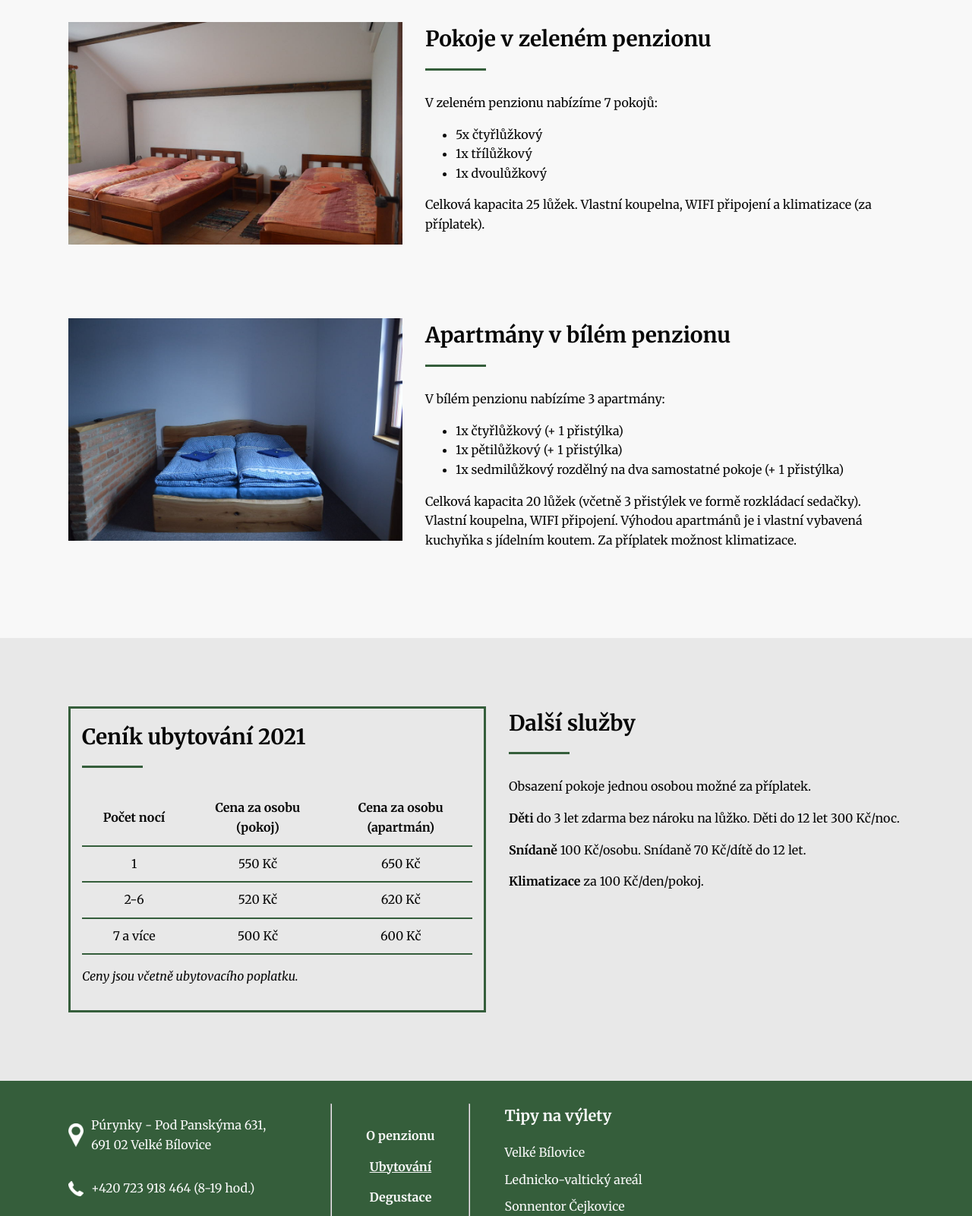
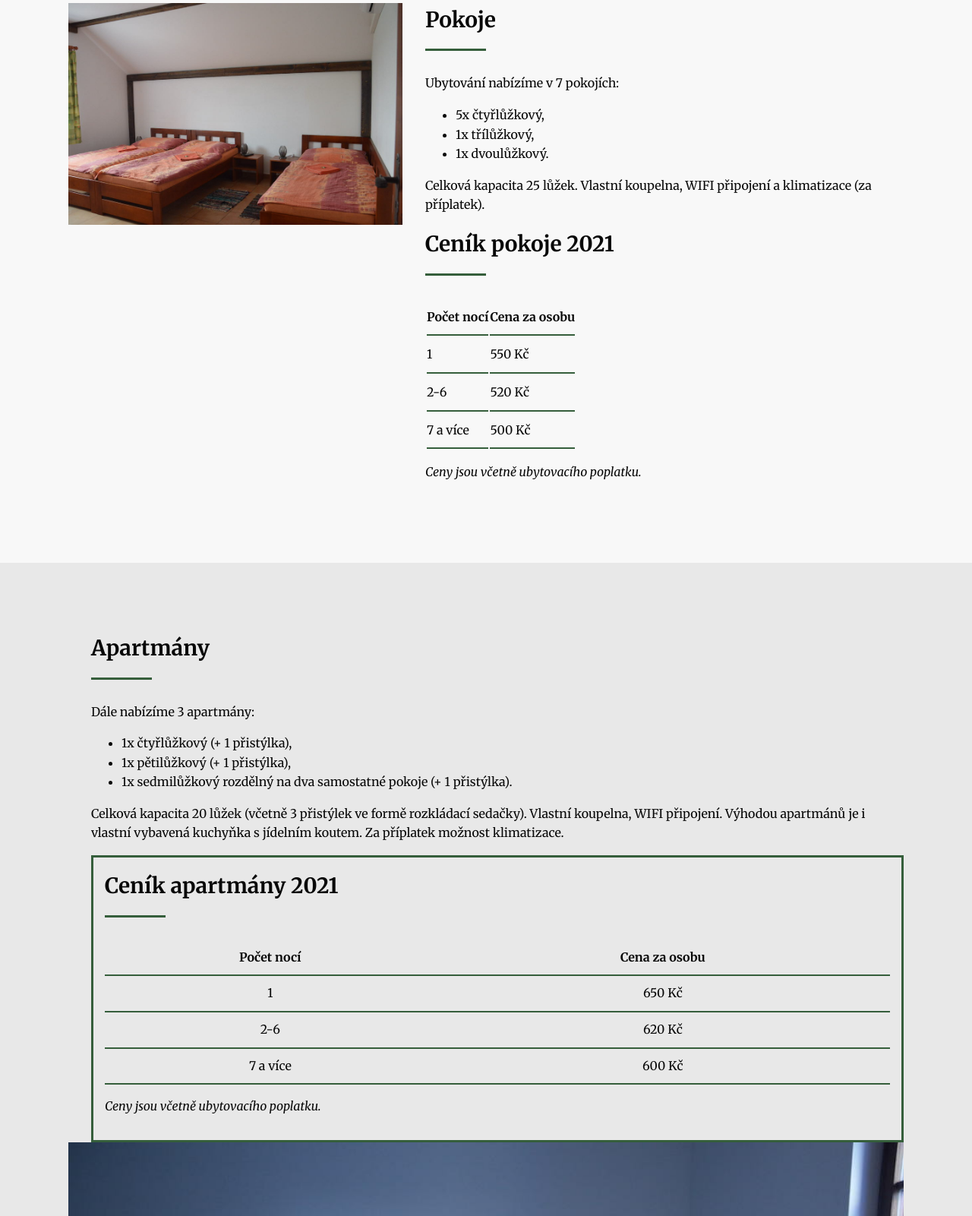
Before and after one commit to evamarko/PROJEKT-Penzion-U-Vinohradu, an Eleventy site: page ubytovani.html in a window 1280 px wide. Shown: the part 588-2189 px from the top of the page at 76% size. Built offline with nearby package versions, Linux system fonts and the light colour scheme; Eleventy itself is replaced by a stand-in of ours; files that its build step writes are made by us from their sources.

Commit message:
Úpravy na Ubytování mobile-first

```diff
--- a/scss/_accommodation.scss
+++ b/scss/_accommodation.scss
@@ -6,7 +6,8 @@
 //Paddingy
 .accommodation__contain,
 .accommodation2__contain,
-.accommodation3__contain {
+.accommodation3__contain,
+.accommodation4__contain {
   padding: base.$spacer;
 
   @media screen and (min-width: 540px) {
@@ -15,7 +16,8 @@
 }
 
 //Bílé pozadí
-.accommodation2 {
+.accommodation2,
+.accommodation4 {
   background-color: colors.$color-white;
 }
 
--- a/ubytovani.html
+++ b/ubytovani.html
@@ -8,10 +8,8 @@ title: Ubytování
   <div class="accommodation__contain">
     <h1 class="accommodation__headline">Ubytování</h1>
     <p>
-      Nabízíme ubytování v zeleném a bílém penzionu. Penziony se nachází hned
-      vedle sebe ve společném areálu. V zeleném penzionu nabízíme ubytování v
-      pokojích s kapacitou <strong>25 osob</strong>. V bílém penzionu nabízíme
-      ubytování v apartmánech s kapacitou
+      Nabízíme ubytování v pokojích a apartmánech. V pokojích je kapacita <strong>25 osob</strong>. V apartmánech
+      je kapacita
       <strong>17 + 3 osoby</strong> (přistýlky).
     </p>
 
@@ -34,80 +32,116 @@ title: Ubytování
 <section class="accommodation2">
   <div class="accommodation2__flexbox">
     <div class="accommodation2__contain accommodation2__flexbox-item">
-      <h2 class="accommodation2__headline2">Pokoje v zeleném penzionu</h2>
+      <h2 class="accommodation2__headline2">Pokoje</h2>
       <p>
-        V zeleném penzionu nabízíme 7 pokojů:
+        Ubytování nabízíme v 7 pokojích:
       <ul>
-        <li>5x čtyřlůžkový</li>
-        <li>1x třílůžkový</li>
-        <li>1x dvoulůžkový</li>
+        <li>5x čtyřlůžkový,</li>
+        <li>1x třílůžkový,</li>
+        <li>1x dvoulůžkový.</li>
       </ul>
       Celková kapacita 25 lůžek. Vlastní koupelna, WIFI
       připojení a klimatizace (za příplatek).
       </p>
+
+
+    <div class="accommodation2__flexbox-table">
+      <div class="accommodation2__flexbox-item-table">
+    <h2 class="accommodation2__headline2">Ceník pokoje 2021</h2>
+      <table class="accommodation2__table">
+        <tr>
+          <th>Počet nocí</th>
+          <th>Cena za osobu</th>
+        </tr>
+        <tr>
+          <td>1</td>
+          <td>550 Kč</td>
+        </tr>
+        <tr>
+          <td>2-6</td>
+          <td>520 Kč</td>
+        </tr>
+        <tr>
+          <td>7 a více</td>
+          <td>500 Kč</td>
+        </tr>
+      </table>
+      <p> <em> Ceny jsou včetně ubytovacího poplatku.</em></p>
+
+       </div>
+      </div>
     </div>
+
 
     <div class="accommodation2__flexbox-image">
       <img src="/images/room.jpg" alt="Pokoj v zeleném penzionu" />
     </div>
   </div>
+  </section>
+  <!-- Konec sekce Ubytování2 -->
 
-  <div class="accommodation2__flexbox accommodation2__flexbox--margin-top">
-    <div class="accommodation2__contain accommodation2__flexbox-item">
-      <h2 class="accommodation2__headline2">Apartmány v bílém penzionu</h2>
+  <!-- Sekce Ubytování3 -->
+  <section class="accommodation3">
+  <div class="accommodation3__flexbox accommodation3__flexbox--margin-top">
+    <div class="accommodation3__contain accommodation3__flexbox-item">
+      <h2 class="accommodation3__headline2">Apartmány</h2>
       <p>
-        V bílém penzionu nabízíme 3 apartmány:
+        Dále nabízíme 3 apartmány:
       <ul>
-        <li>1x čtyřlůžkový (+ 1 přistýlka)</li>
-        <li>1x pětilůžkový (+ 1 přistýlka)</li>
-        <li>1x sedmilůžkový rozdělný na dva samostatné pokoje (+ 1 přistýlka)</li>
+        <li>1x čtyřlůžkový (+ 1 přistýlka),</li>
+        <li>1x pětilůžkový (+ 1 přistýlka),</li>
+        <li>1x sedmilůžkový rozdělný na dva samostatné pokoje (+ 1 přistýlka).</li>
       </ul>
       Celková kapacita 20 lůžek (včetně 3 přistýlek ve
       formě rozkládací sedačky). Vlastní koupelna, WIFI připojení.
       Výhodou apartmánů je i vlastní vybavená kuchyňka s jídelním koutem. Za
       příplatek možnost klimatizace.
       </p>
-    </div>
 
-    <div class="accommodation2__flexbox-image">
-      <img src="/images/room2.jpg" alt="Pokoj v bílém penzionu" />
-    </div>
-  </div>
-</section>
-<!-- Konec seekce Ubytování2 -->
 
-<!-- Sekce Ubytování3 -->
-<section class="accommodation3">
-  <div class="accommodation3__flexbox-table">
-    <div class="accommodation3__contain accommodation3__flexbox-item-table">
-      <h2 class="accommodation3__headline2">Ceník ubytování 2021</h2>
+    <div class="accommodation3__flexbox-item-table">
+      <h2 class="accommodation3__headline2">Ceník apartmány 2021</h2>
       <table class="accommodation3__table">
         <tr>
           <th>Počet nocí</th>
-          <th>Cena za osobu <br> (pokoj)</th>
-          <th>Cena za osobu <br> (apartmán)</th>
+
+          <th>Cena za osobu</th>
         </tr>
         <tr>
           <td>1</td>
-          <td>550 Kč</td>
+
           <td>650 Kč</td>
         </tr>
         <tr>
           <td>2-6</td>
-          <td>520 Kč</td>
+
           <td>620 Kč</td>
         </tr>
         <tr>
           <td>7 a více</td>
-          <td>500 Kč</td>
+
           <td>600 Kč</td>
         </tr>
       </table>
       <p> <em> Ceny jsou včetně ubytovacího poplatku.</em></p>
     </div>
+  </div>
 
-    <div class="accommodation3__contain accommodation3__flexbox-item">
-      <h2 class="accommodation3__headline2">Další služby</h2>
+    <div class="accommodation3__flexbox-image">
+      <img src="/images/room2.jpg" alt="Pokoj v bílém penzionu" />
+    </div>
+  </div>
+</section>
+<!-- Konec seekce Ubytování3 -->
+
+<!-- Sekce Ubytování4 -->
+<section class="accommodation4">
+  <div class="accommodation4__contain accommodation4__flexbox-table">
+
+
+
+    <div class="accommodation4__flexbox-item">
+      <h2 class="accommodation4__headline2">Další služby</h2>
       <p>Obsazení pokoje jednou osobou možné za příplatek.</p>
       <p><strong> Děti </strong> do 3 let zdarma bez nároku na lůžko. Děti do 12 let 300 Kč/noc.</p>
       <p><strong>Snídaně</strong> 100 Kč/osobu. Snídaně 70 Kč/dítě do 12 let.</p>
@@ -115,4 +149,4 @@ title: Ubytování
     </div>
   </div>
 </section>
-<!-- Konec sekce Ubytování3 -->
+<!-- Konec sekce Ubytování4 -->
```
Also changed, not shown: css/style.css, 1 other file.
